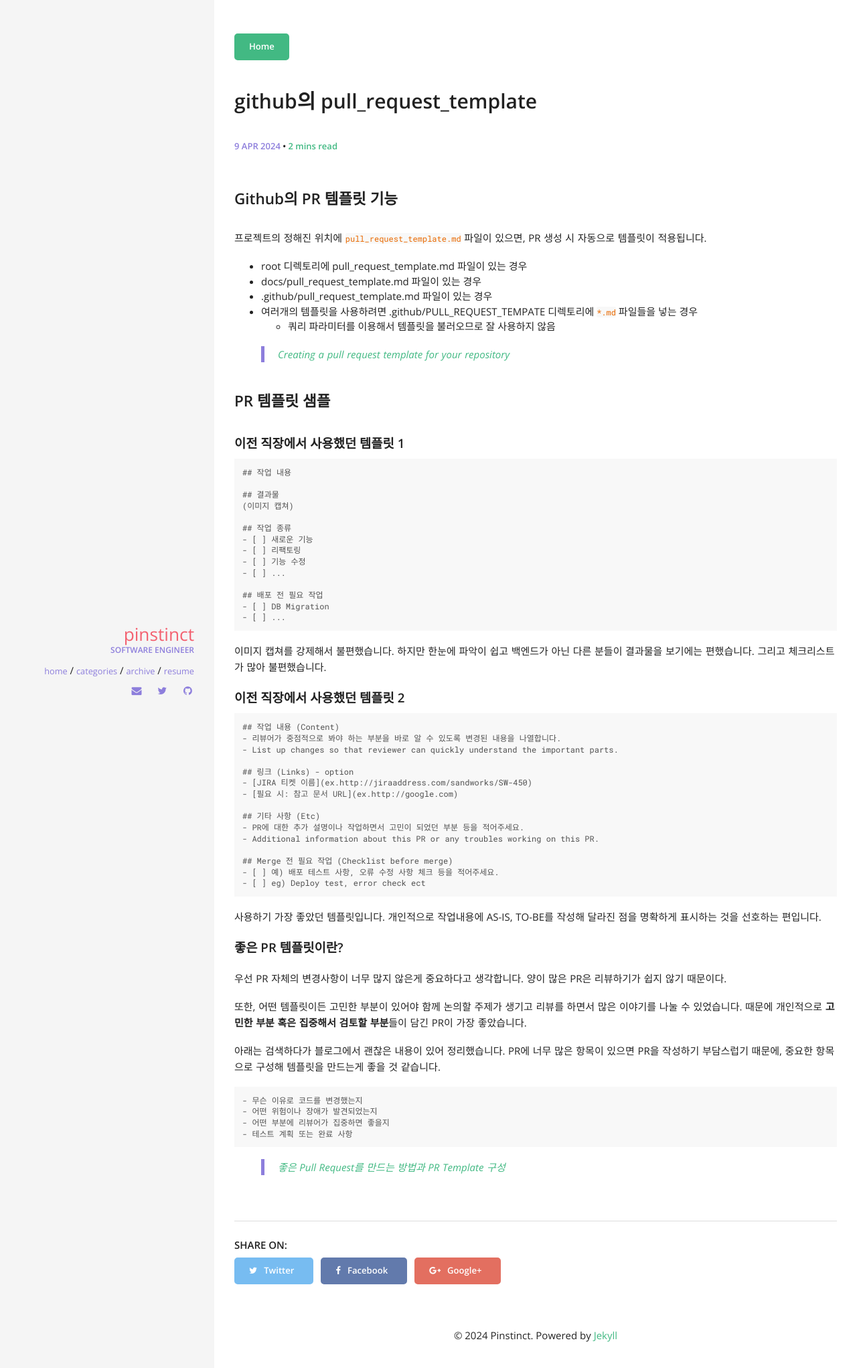
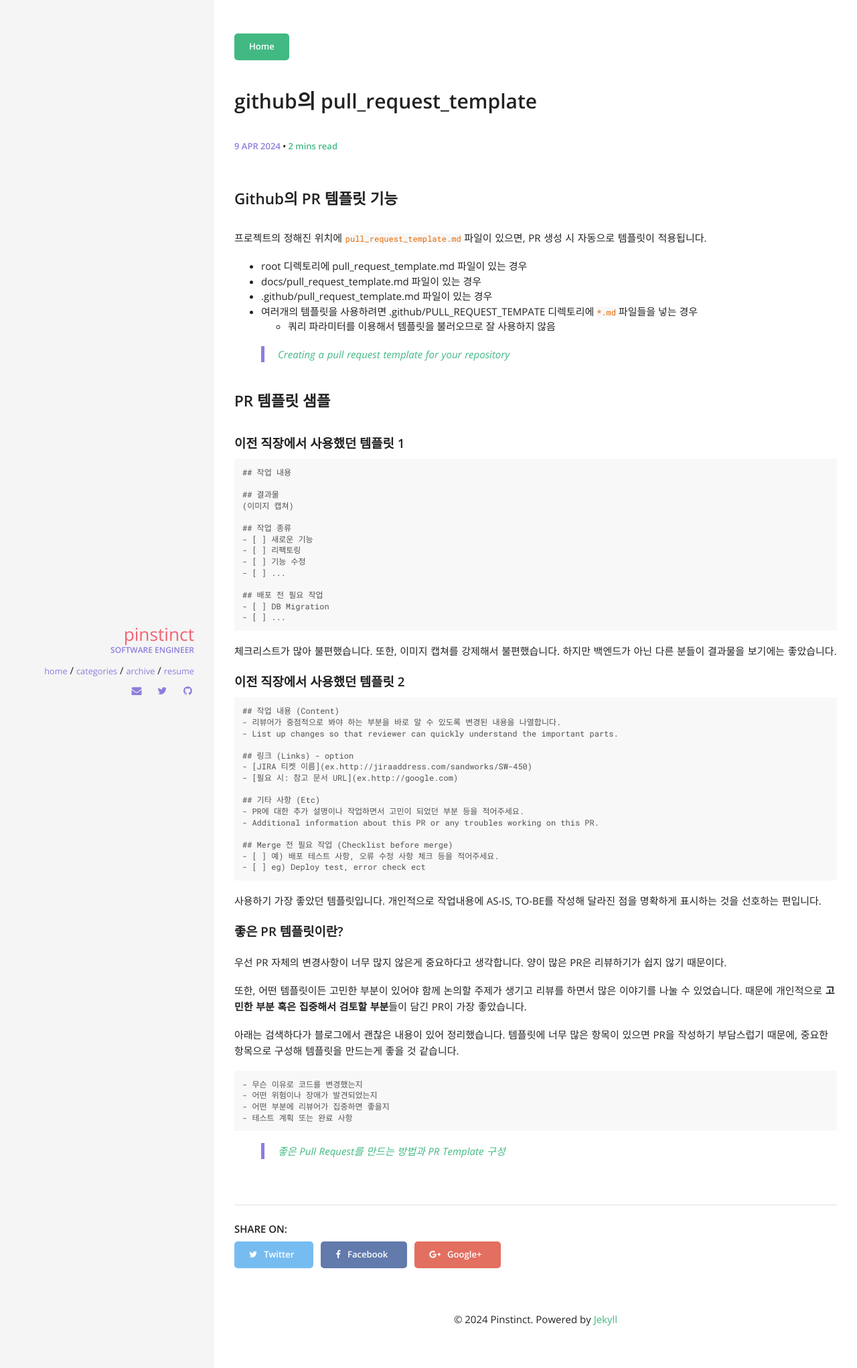
Before and after one commit to pinstinct/pinstinct.github.com, a Jekyll site: the page built from _posts/2024-04-09-github-pull-request-format.md, in a window 1280 px wide. Shown: the top 2043 px of the page at 67% size. Built offline with Jekyll 4.4.1, drawn with Linux system fonts in a browser that asks for light colours; comment, search, counter and statistics services are not loaded.

Commit message:
내용 수정

````diff
--- a/_posts/2024-04-09-github-pull-request-format.md
+++ b/_posts/2024-04-09-github-pull-request-format.md
@@ -39,7 +39,7 @@
 - [ ] ...
 ```
 
-이미지 캡쳐를 강제해서 불편했습니다. 하지만 한눈에 파악이 쉽고 백엔드가 아닌 다른 분들이 결과물을 보기에는 편했습니다. 그리고 체크리스트가 많아 불편했습니다.
+체크리스트가 많아 불편했습니다. 또한, 이미지 캡쳐를 강제해서 불편했습니다. 하지만 백엔드가 아닌 다른 분들이 결과물을 보기에는 좋았습니다.
 
 
 #### 이전 직장에서 사용했던 템플릿 2
@@ -72,7 +72,7 @@
 또한, 어떤 템플릿이든 고민한 부분이 있어야 함께 논의할 주제가 생기고 리뷰를 하면서 많은 이야기를 나눌 수 있었습니다.
 때문에 개인적으로 **고민한 부분 혹은 집중해서 검토할 부분**들이 담긴 PR이 가장 좋았습니다.
 
-아래는 검색하다가 블로그에서 괜찮은 내용이 있어 정리했습니다. PR에 너무 많은 항목이 있으면 PR을 작성하기 부담스럽기 때문에, 중요한 항목으로 구성해 템플릿을 만드는게 좋을 것 같습니다.
+아래는 검색하다가 블로그에서 괜찮은 내용이 있어 정리했습니다. 템플릿에 너무 많은 항목이 있으면 PR을 작성하기 부담스럽기 때문에, 중요한 항목으로 구성해 템플릿을 만드는게 좋을 것 같습니다.
 
 ```
 - 무슨 이유로 코드를 변경했는지
````
